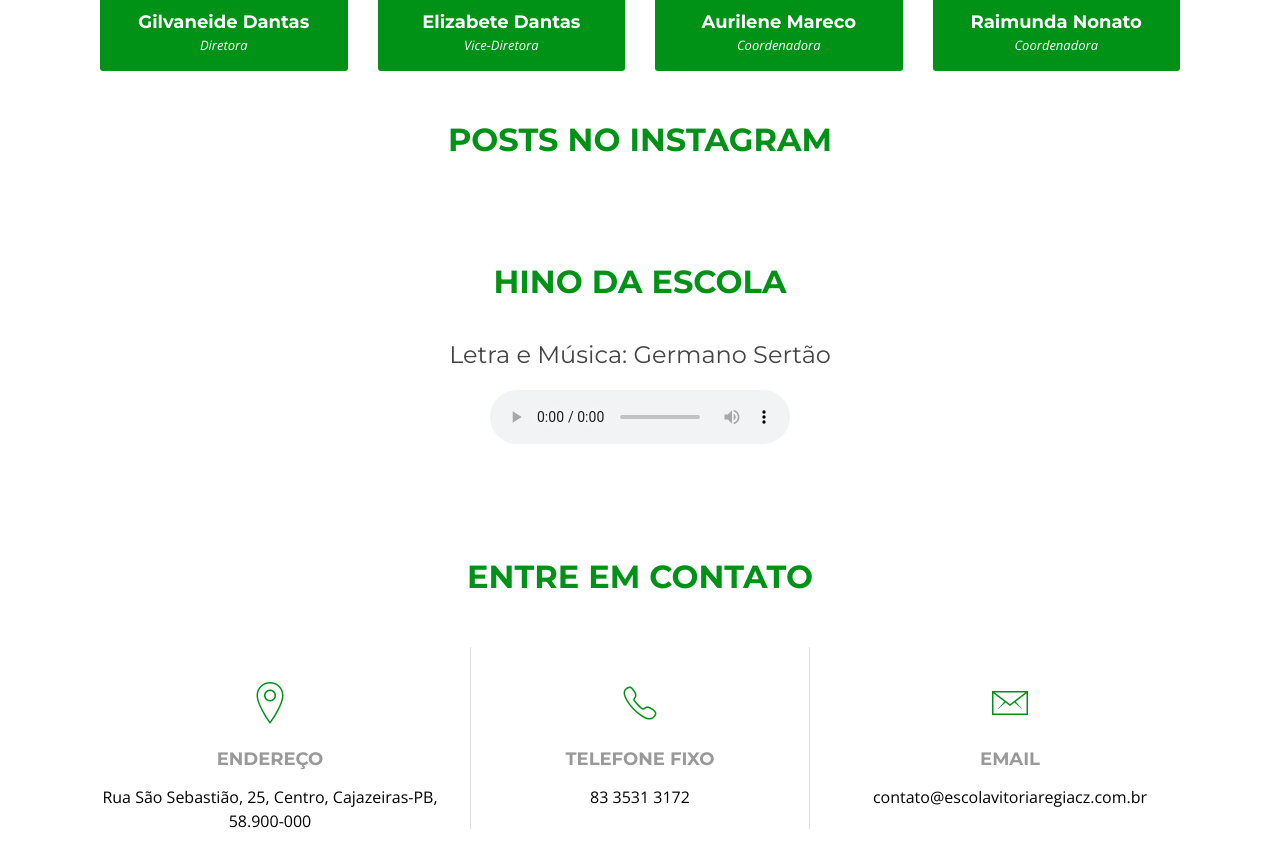
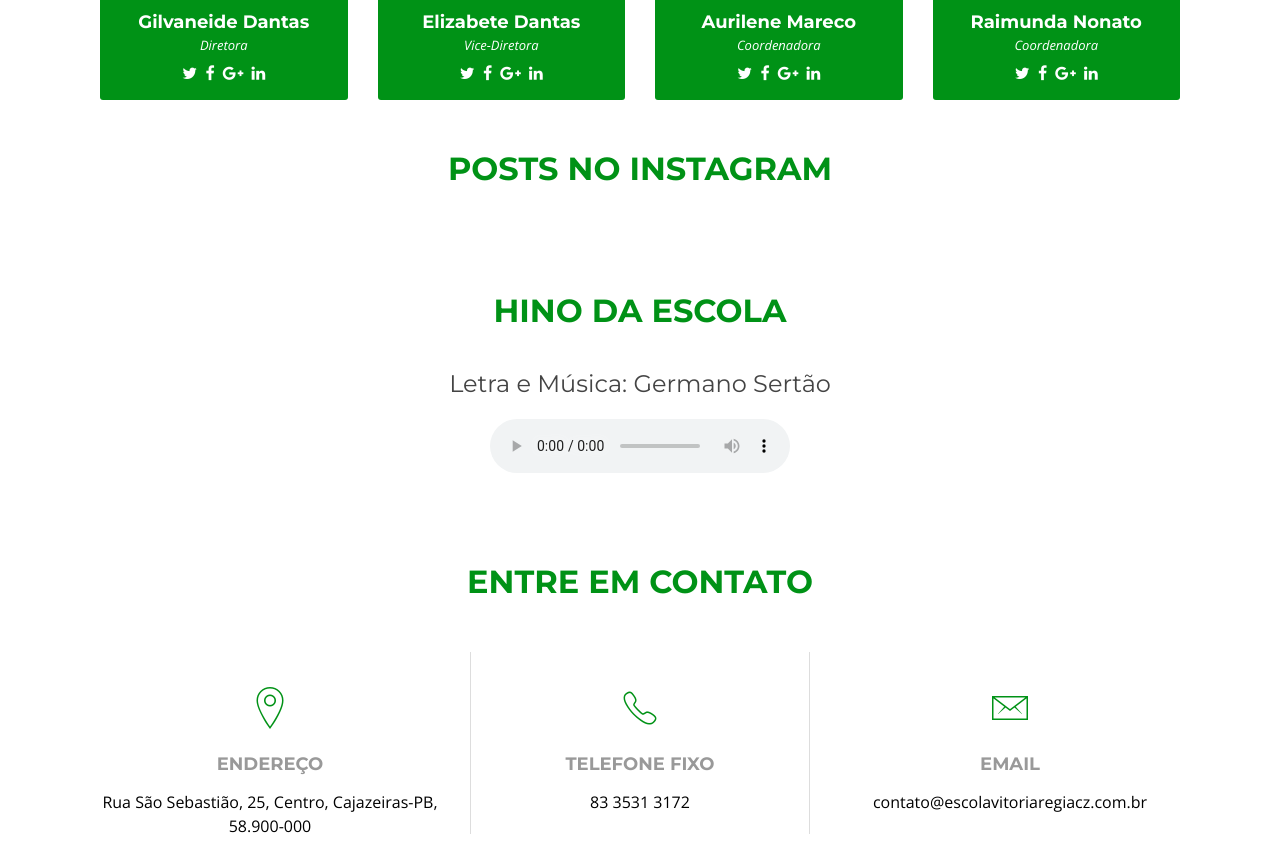
Before and after one commit to pdrodavi/evr, a plain HTML site: page index.html in a window 1280 px wide. Shown: the part 2415-3276 px from the top of the page. Drawn offline with nearby package versions, Linux system fonts and the light colour scheme; no server answers; files whose address does not match are found by name.

Commit message:
Update index.html

```diff
--- a/index.html
+++ b/index.html
@@ -223,12 +223,12 @@
                             <div class="details">
                                 <h4>Gilvaneide Dantas</h4>
                                 <span>Diretora</span>
-                                <!-- <div class="social">
+                                <div class="social">
                                     <a href=""><i class="fa fa-twitter"></i></a>
                                     <a href=""><i class="fa fa-facebook"></i></a>
                                     <a href=""><i class="fa fa-google-plus"></i></a>
                                     <a href=""><i class="fa fa-linkedin"></i></a>
-                                </div> -->
+                                </div>
                             </div>
                         </div>
                     </div>
@@ -239,12 +239,12 @@
                             <div class="details">
                                 <h4>Elizabete Dantas</h4>
                                 <span>Vice-Diretora</span>
-                                <!-- <div class="social">
+                                <div class="social">
                                     <a href=""><i class="fa fa-twitter"></i></a>
                                     <a href=""><i class="fa fa-facebook"></i></a>
                                     <a href=""><i class="fa fa-google-plus"></i></a>
                                     <a href=""><i class="fa fa-linkedin"></i></a>
-                                </div> -->
+                                </div>
                             </div>
                         </div>
                     </div>
@@ -255,12 +255,12 @@
                             <div class="details">
                                 <h4>Aurilene Mareco</h4>
                                 <span>Coordenadora</span>
-                                <!-- <div class="social">
+                                <div class="social">
                                     <a href=""><i class="fa fa-twitter"></i></a>
                                     <a href=""><i class="fa fa-facebook"></i></a>
                                     <a href=""><i class="fa fa-google-plus"></i></a>
                                     <a href=""><i class="fa fa-linkedin"></i></a>
-                                </div> -->
+                                </div>
                             </div>
                         </div>
                     </div>
@@ -271,12 +271,12 @@
                             <div class="details">
                                 <h4>Raimunda Nonato</h4>
                                 <span>Coordenadora</span>
-                                <!-- <div class="social">
+                                <div class="social">
                                     <a href=""><i class="fa fa-twitter"></i></a>
                                     <a href=""><i class="fa fa-facebook"></i></a>
                                     <a href=""><i class="fa fa-google-plus"></i></a>
                                     <a href=""><i class="fa fa-linkedin"></i></a>
-                                </div> -->
+                                </div>
                             </div>
                         </div>
                     </div>
@@ -327,7 +327,7 @@
                 </div>
             </div>
         </section>
-        <br><br>
+        <br>
         <!-- #hino -->
 
 
```
